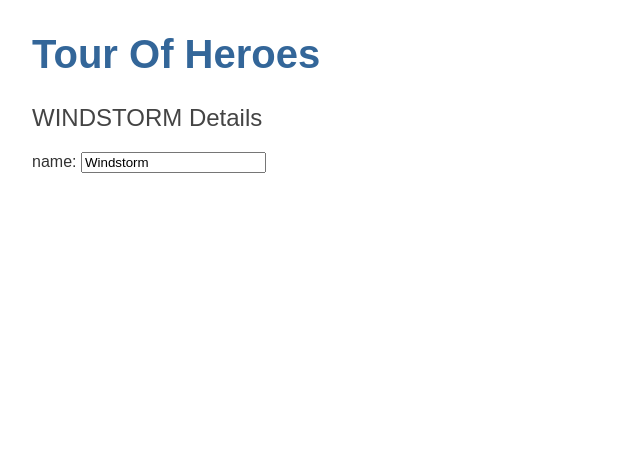
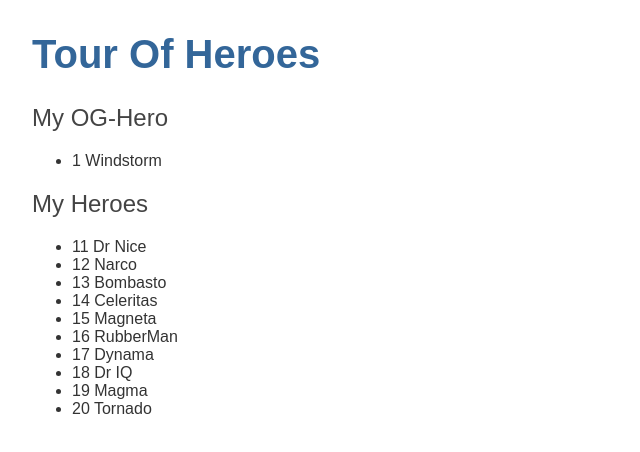
Before and after one commit to PaulV1990/TourOfHeroes, an Angular app: page / in a window 1280 px wide. Shown: the top 452 px of the page, without its empty margins (0-640 px from the left). Built offline with nearby package versions, Linux system fonts and the light colour scheme.

Commit message:
2. Display list and single hero

```diff
--- a/src/app/heroes/heroes.component.html
+++ b/src/app/heroes/heroes.component.html
@@ -1,6 +1,13 @@
-<h2>{{hero.name | uppercase}} Details</h2>
-<div>
-  <label>name:
-    <input [(ngModel)]="hero.name" placeholder="name"/>
-  </label>
-</div>
+<h2>My OG-Hero</h2>
+<ul class="heroes">
+  <li>
+    <span class="badge">{{hero.id}}</span> {{hero.name}}
+  </li>
+</ul>
+
+<h2>My Heroes</h2>
+<ul class="heroes">
+  <li *ngFor="let hero of heroes">
+    <span class="badge">{{hero.id}}</span> {{hero.name}}
+  </li>
+</ul>
--- a/src/app/heroes/heroes.component.ts
+++ b/src/app/heroes/heroes.component.ts
@@ -1,5 +1,6 @@
 import {Component, OnInit} from '@angular/core';
 import {Hero} from '../hero';
+import {HEROES} from '../mock-heroes';
 
 @Component({
   selector: 'app-heroes',
@@ -7,6 +8,8 @@
   styleUrls: ['./heroes.component.css']
 })
 export class HeroesComponent implements OnInit {
+  heroes = HEROES;
+
   hero: Hero = {
     id: 1,
     name: 'Windstorm'
--- /dev/null
+++ b/src/app/mock-heroes.ts
@@ -0,0 +1,14 @@
+import { Hero } from './hero';
+
+export const HEROES: Hero[] = [
+  { id: 11, name: 'Dr Nice' },
+  { id: 12, name: 'Narco' },
+  { id: 13, name: 'Bombasto' },
+  { id: 14, name: 'Celeritas' },
+  { id: 15, name: 'Magneta' },
+  { id: 16, name: 'RubberMan' },
+  { id: 17, name: 'Dynama' },
+  { id: 18, name: 'Dr IQ' },
+  { id: 19, name: 'Magma' },
+  { id: 20, name: 'Tornado' }
+];
```
